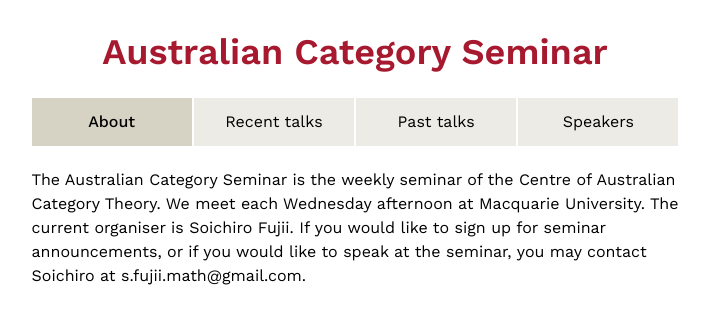
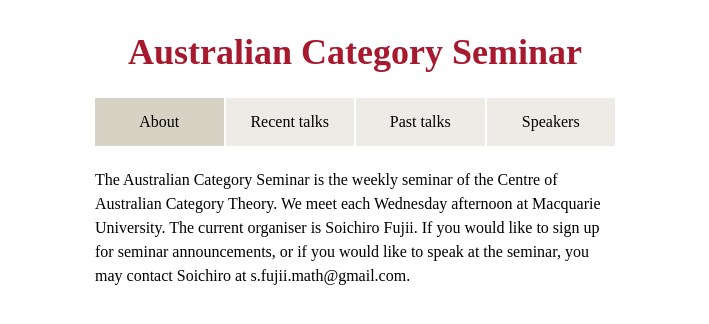
Before and after one commit to Centre-of-Australian-Category-Theory/seminar, a SvelteKit app: page / in a window 1280 px wide. Shown: the top 324 px of the page, without its empty margins (285-994 px from the left). Built offline with nearby package versions, Linux system fonts and the light colour scheme.

Commit message:
Correct font name

```diff
--- a/tailwind.config.js
+++ b/tailwind.config.js
@@ -4,7 +4,7 @@
   theme: {
     extend: {
       fontFamily: {
-        'sans': ['Work Sans'],
+        'sans': ['Work Sans Variable'],
       },
       colors: {
         'red': '#A6192E',
```
